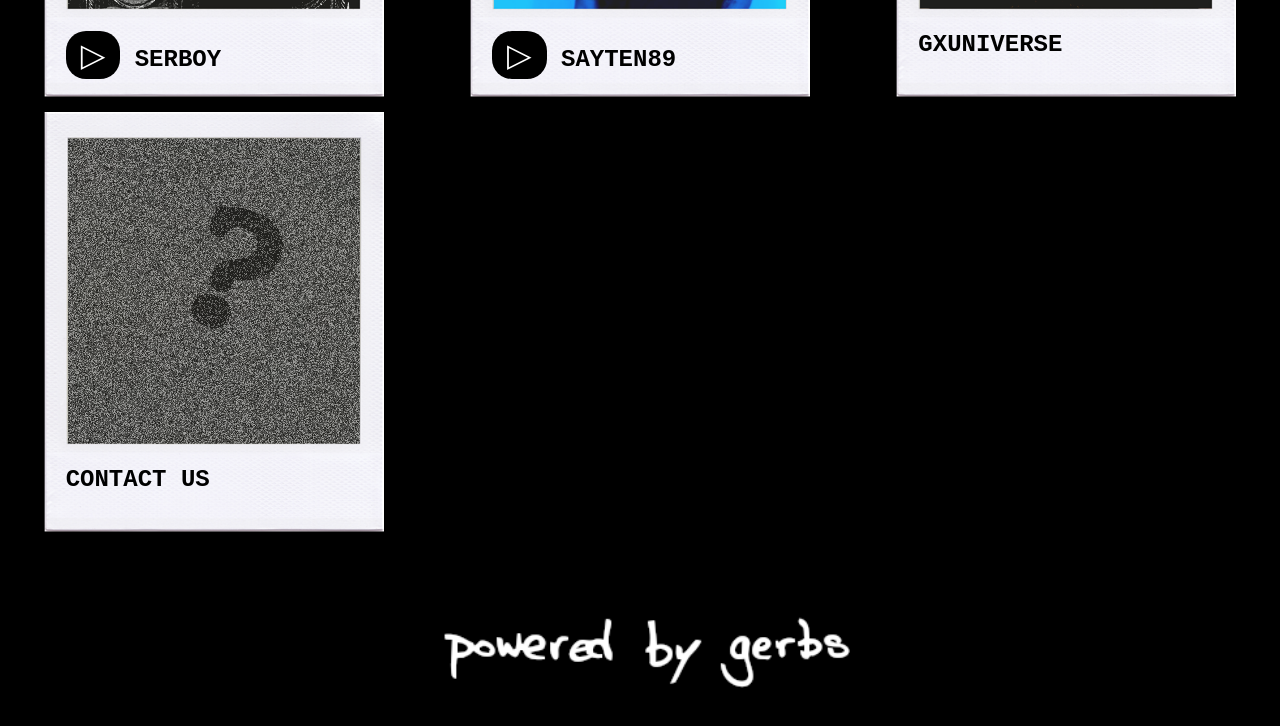
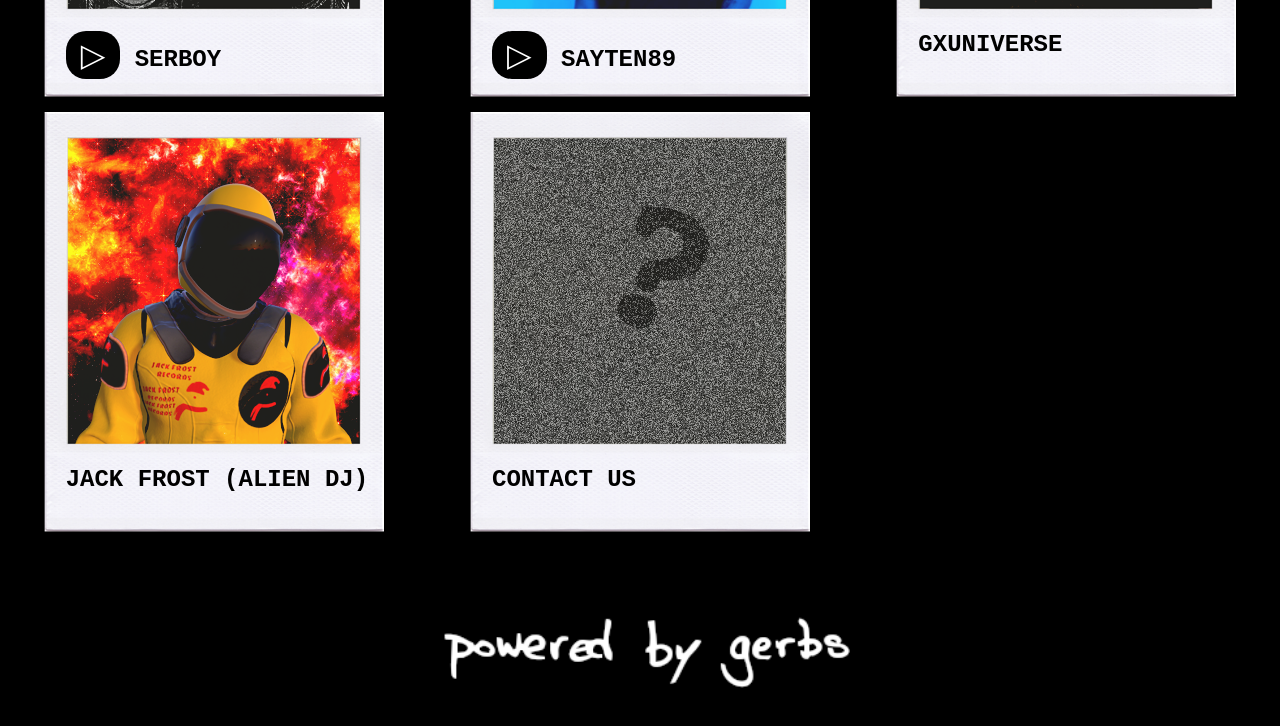
Before and after one commit to gerbermart/tuneblock.xyz, a plain HTML site: page index.html in a window 1280 px wide. Shown: the part 3382-4108 px from the top of the page. Drawn offline with Linux system fonts and the light colour scheme.

Commit message:
adding JACKFROST

```diff
--- a/index.html
+++ b/index.html
@@ -159,6 +159,12 @@
             <div class="text"><b>GXUNIVERSE</b></div>
             <a class="box-link" href="https://thegxuniverse.com/" target="_blank"></a>
         </div>
+        <div class="polaroid">
+            <div class="content"><img src="./IMAGES/JACKFROST.png"></div>
+            <div class="overlay"><img src="./IMAGES/COVER.png"></div>
+            <div class="text"><b>JACK FROST (ALIEN DJ)</b></div>
+            <a class="box-link" href="https://linktr.ee/area51NFT" target="_blank"></a>
+        </div>
         <a href="https://twitter.com/tune_block" target="_blank"><div class="polaroid">
             <div class="content"><img src="./IMAGES/CONTACT.png"></div>
             <div class="overlay"><img src="./IMAGES/COVER.png"></div>
```
Also changed, not shown: IMAGES/JACKFROST.png (added).
